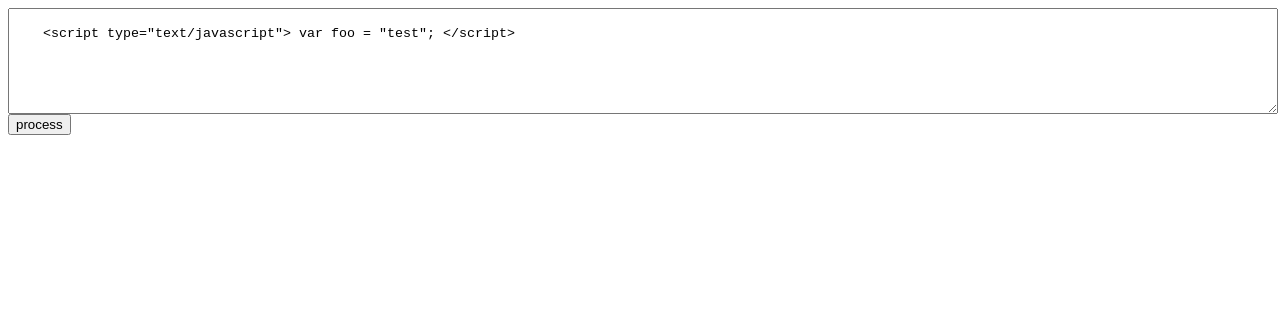
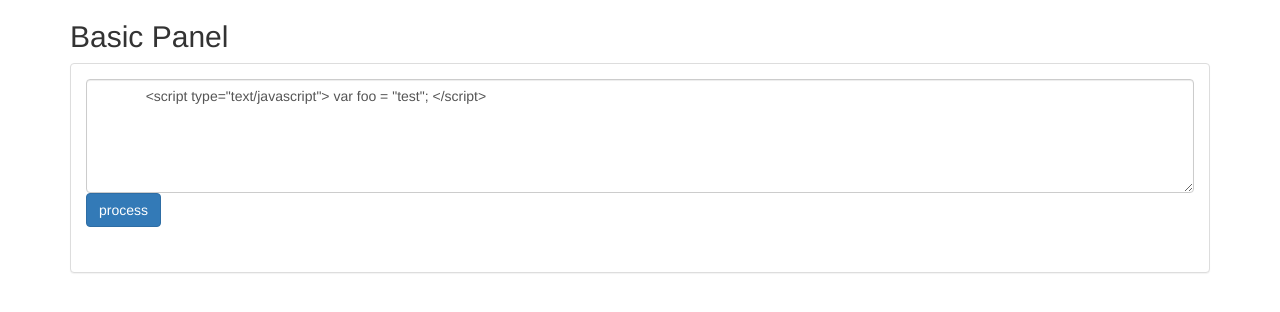
Before and after one commit to arishti/arishti.github.io, a plain HTML site: page index.html in a window 1280 px wide. Drawn offline with nearby package versions, Linux system fonts and the light colour scheme.

Commit message:
Update index.html

```diff
--- a/index.html
+++ b/index.html
@@ -1,6 +1,10 @@
 <!DOCTYPE html>
-<html>
+<html lang="en">
   <head>
+    <title>HTML Parser</title>
+    <meta name="viewport" content="width=device-width, initial-scale=1">
+    <link rel="stylesheet" href="https://maxcdn.bootstrapcdn.com/bootstrap/3.4.1/css/bootstrap.min.css">
+    <script src="https://maxcdn.bootstrapcdn.com/bootstrap/3.4.1/js/bootstrap.min.js"></script>
     <style>
       textarea {display:block;width:100%;height:100px;}
       iframe {width:100%;height:300px;}
@@ -38,17 +42,20 @@ document.addEventListener("DOMContentLoaded", function() {
        }, false);
       }, false);
     </script>
-
   </head>
 <body>
-
-  <textarea id="core_input">
+  <div class="container">
+    <h2>Basic Panel</h2>
+    <div class="panel panel-default">
+      <div class="panel-body">
+          <textarea class="form-control" rows="5" id="core_input">
             <script type="text/javascript"> var foo = "test"; </script>
           </textarea>
-
-  <button id="process">process</button>
-
+          <button type="button" class="btn btn-primary" id="process">process</button>
+      </div>
+      <div class="panel-body">
         <div id="iframe-body"></div>
-
+      </div>
+    </div>
 </body>
 </html>
```
Lines whose indentation alone changed are shown as unchanged.
